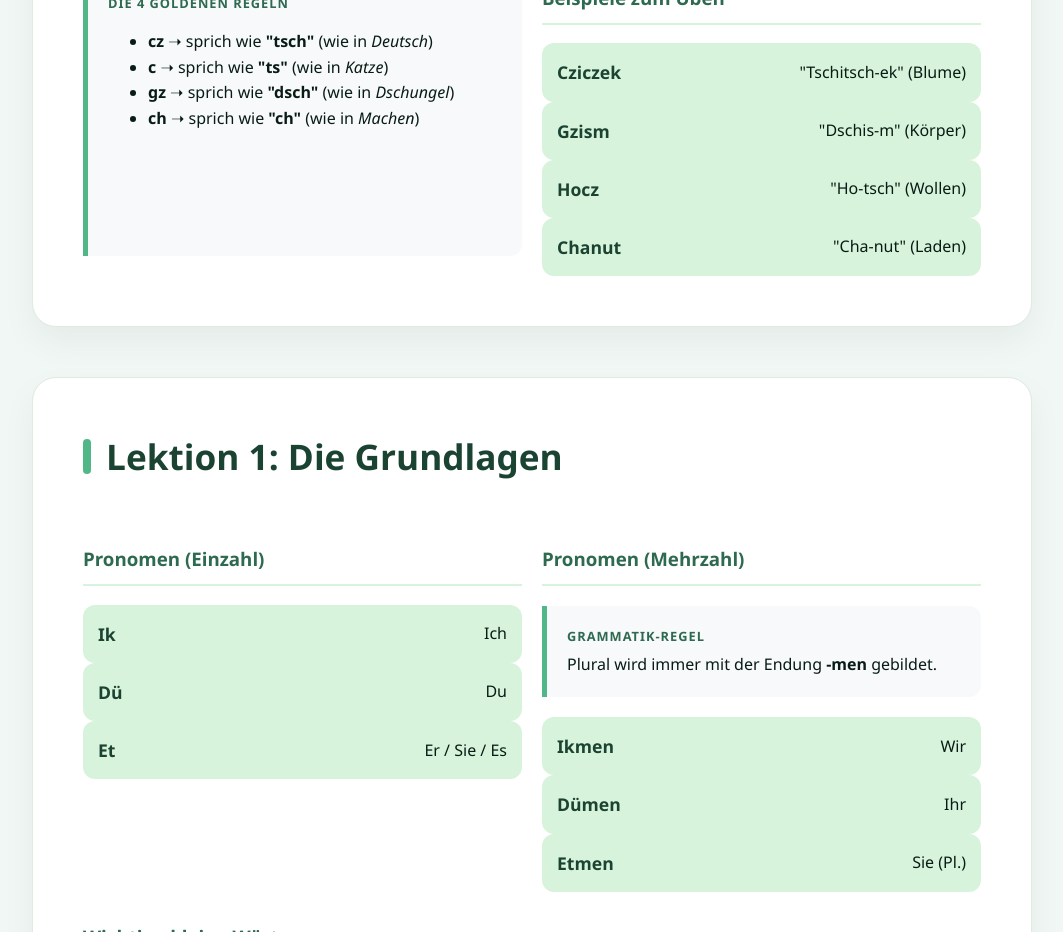
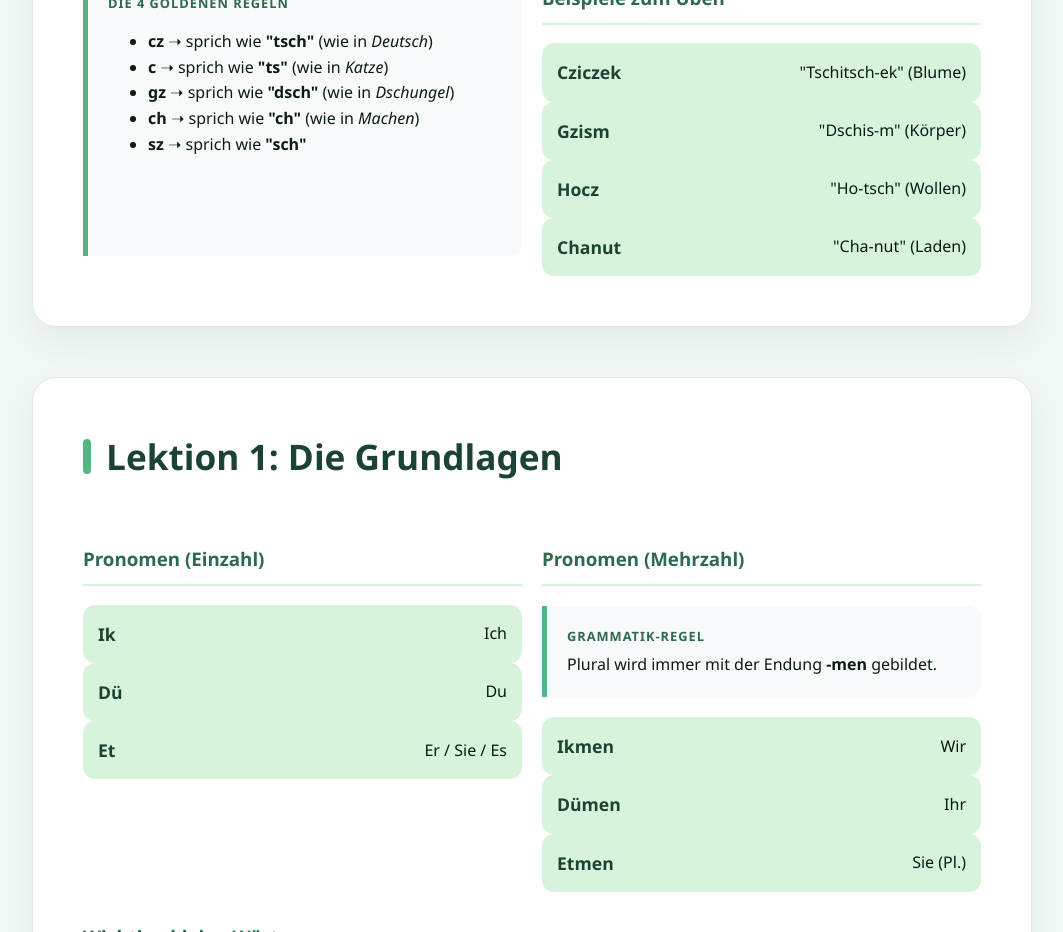
Before and after one commit to perechyarok/safa-yarok, a plain HTML site: page index.html in a window 1280 px wide. Shown: the part 1080-2012 px from the top of the page, without its empty margins (108-1171 px from the left). Drawn offline with Linux system fonts and the light colour scheme.

Commit message:
Update index.html

```diff
--- a/index.html
+++ b/index.html
@@ -407,6 +407,7 @@
                     <li><strong>c</strong> ➝ sprich wie <strong>"ts"</strong> (wie in <em>Katze</em>)</li>
                     <li><strong>gz</strong> ➝ sprich wie <strong>"dsch"</strong> (wie in <em>Dschungel</em>)</li>
                     <li><strong>ch</strong> ➝ sprich wie <strong>"ch"</strong> (wie in <em>Machen</em>)</li>
+                    <li><strong>sz</strong> ➝ sprich wie <strong>"sch"</strong></li>
                 </ul>
             </div>
             <div>
```
